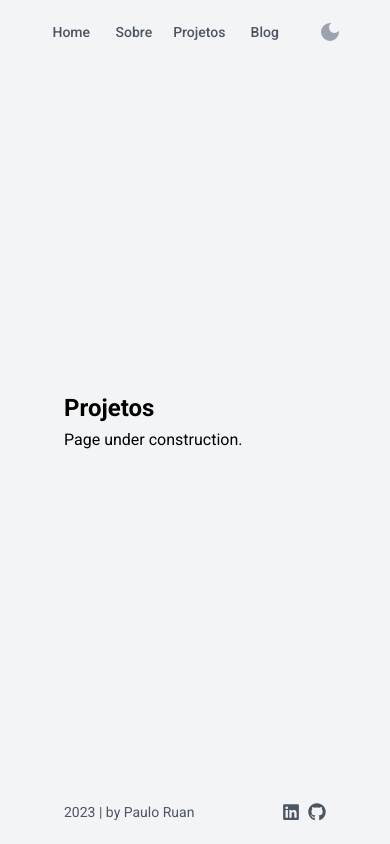
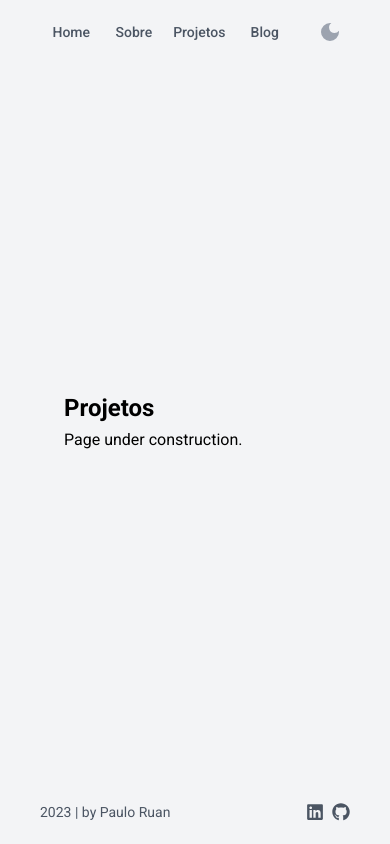
Before and after one commit to JamesWangDev/reactBlog, a Next.js app: page /projetos in a window 390 px wide. Built offline with nearby package versions, Linux system fonts and the light colour scheme.

Commit message:
refactor: component style changes

```diff
--- a/src/components/Footer/index.tsx
+++ b/src/components/Footer/index.tsx
@@ -3,7 +3,7 @@ import { SocialContent } from "../SocialContent"
 export function Footer(): JSX.Element {
   const currentYear = new Date().getFullYear()
   return (
-    <footer className="w-full h-12 flex flex-row flex-nowrap items-center justify-between text-center px-8 md:px-32 font-sans">
+    <footer className="box-border w-full h-12 flex flex-row flex-nowrap items-center justify-between text-center px-2 md:px-32 font-sans">
       <p className="text-gray-600 dark:text-gray-400 font-sans font-normal text-sm justify-center text-center md:text-base">
         {currentYear} | by Paulo Ruan
       </p>
```
